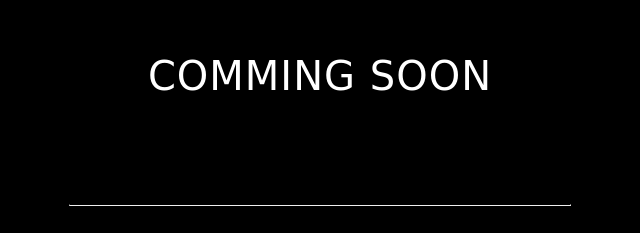
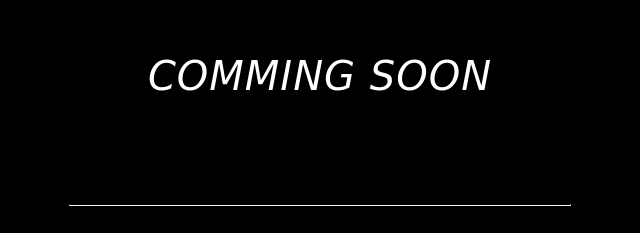
Before and after one commit to Shashwat176/Website, a plain HTML site: page index.html in a window 1280 px wide. Shown: the part 2789-3022 px from the top of the page, 320-960 px from the left. Drawn offline with nearby package versions, Linux system fonts and the light colour scheme.

Commit message:
Update index.html

```diff
--- a/index.html
+++ b/index.html
@@ -262,7 +262,7 @@
                 </div>
                  <div class="itemsContainer">
                      <div class="col-md-12 text-center">
-            <h1 style="font-family: cursive">COMMING SOON</h1>
+            <h1 style="font-family: cursive"><i>COMMING SOON</i></h1>
         </div>
                  </div>
             </div>
```
